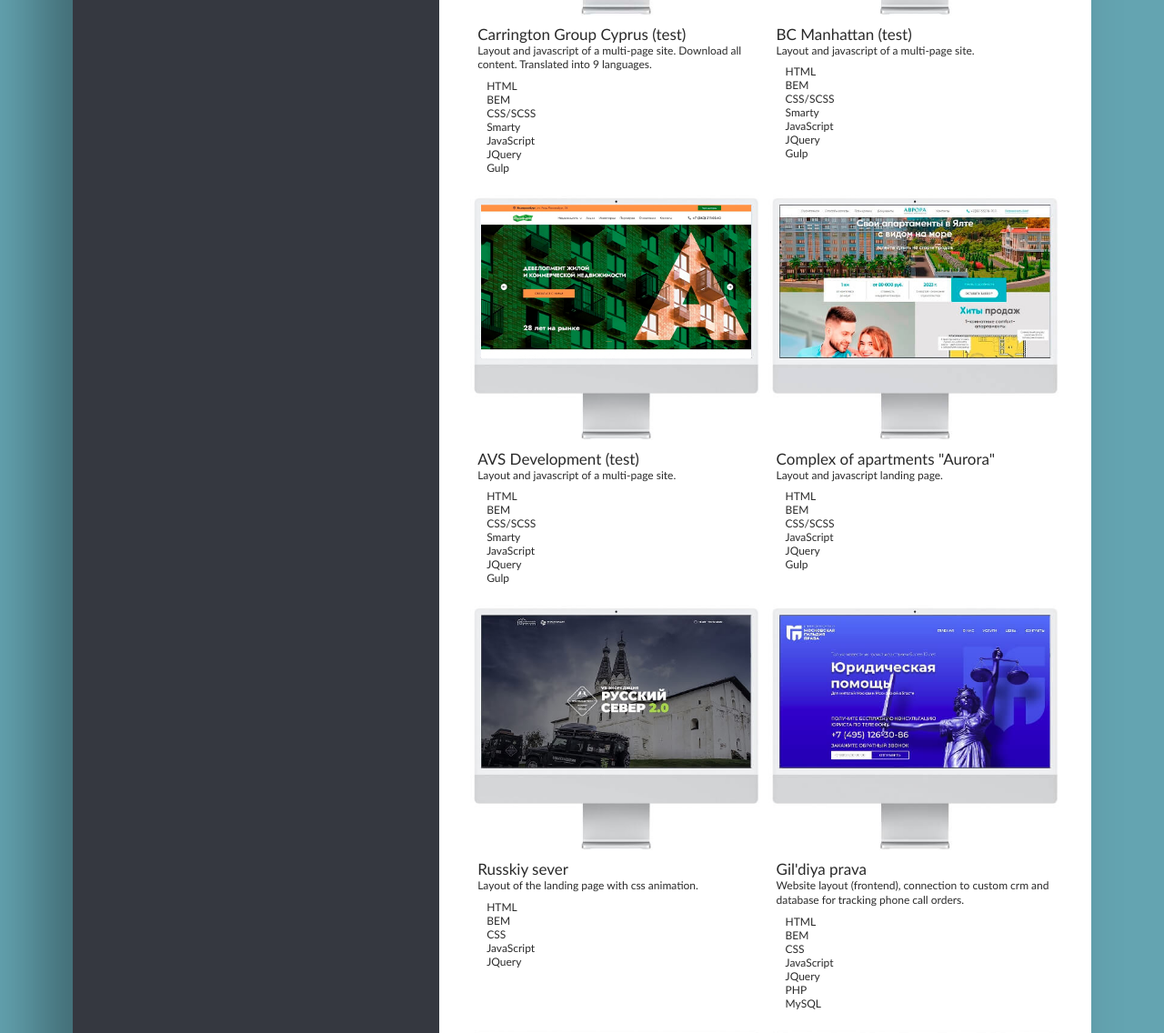
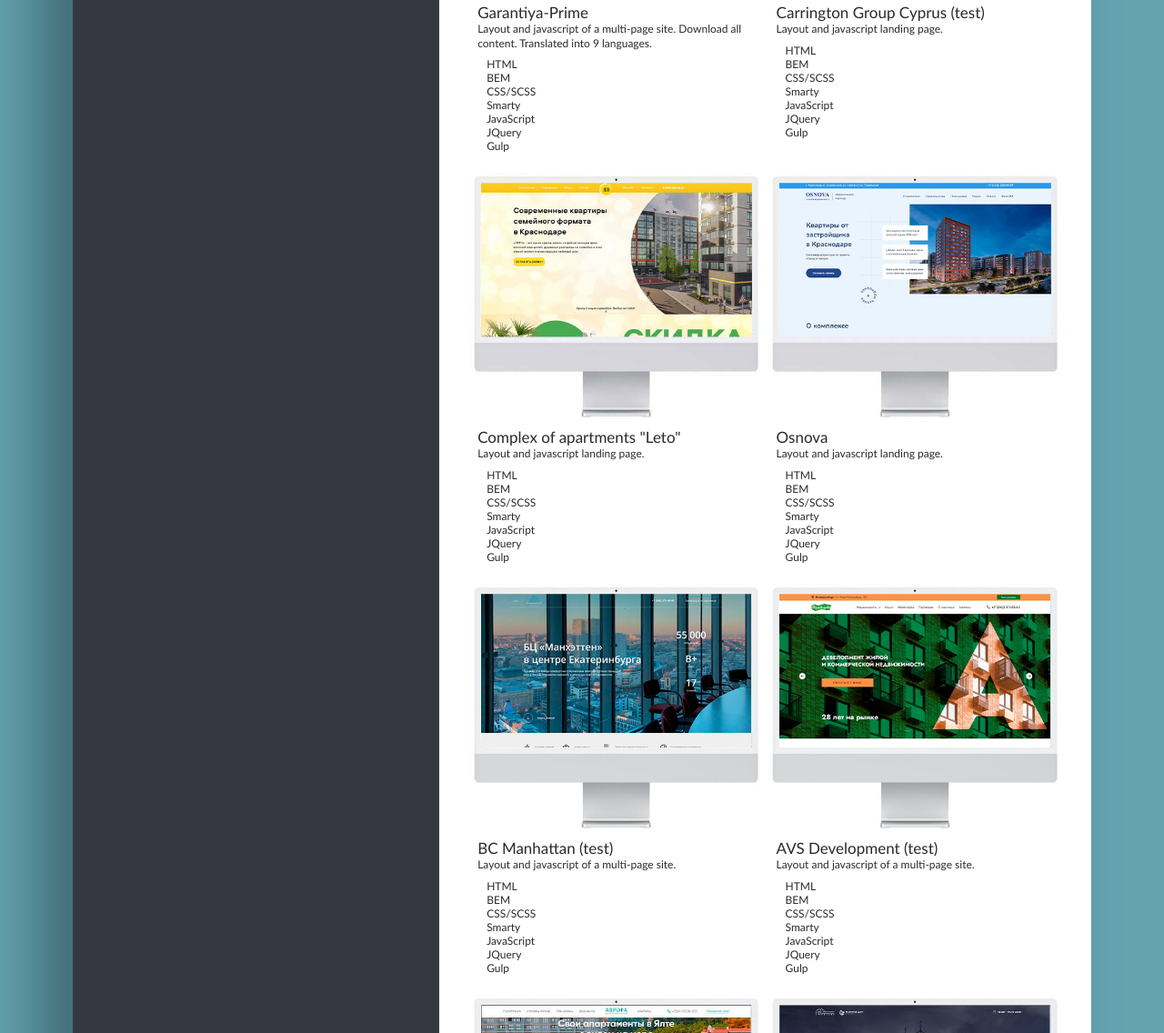
Before and after one commit to dimitos/rsschool-cv, a plain HTML site: page index.html in a window 1280 px wide. Shown: the part 1755-2891 px from the top of the page at 91% size. Drawn offline with nearby package versions, Linux system fonts and the light colour scheme.

Commit message:
feat: change portfolio

```diff
--- a/index.html
+++ b/index.html
@@ -166,13 +166,29 @@
                             <div class="title-wrap title-flowerblue">
                                 <h2 class="section__title" id="portfolio">Portfolio</h2>
                             </div>
-                            <ul>
-                                <li>
-                                    These are my other work and study projects:
-                                    <a href="https://domdev.ru/projects" target="_blank" title="Projects">Projects</a>
-                                </li>
-                            </ul>
                             <div class="pane">
+                                <div class="pane__item">
+                                    <div class="pane__item-wr">
+                                        <a href="https://garantiya-prime.ru/" target="_blank" title="Garantiya-Prime">
+                                            <div class="pane__item-img">
+                                                <img src="images/img_112.jpg" alt="portfolio" width="241" height="210">
+                                            </div>
+                                        </a>
+                                        <div class="pane__item-inner">
+                                            <h5 class="pane__item-title">Garantiya-Prime</h5>
+                                            <p class="pane__item-txt">Layout and javascript of a multi-page site. Download all content. Translated into 9 languages.</p>
+                                            <ul class="pane__item-list">
+                                                <li>HTML</li>
+                                                <li>BEM</li>
+                                                <li>CSS/SCSS</li>
+                                                <li>Smarty</li>
+                                                <li>JavaScript</li>
+                                                <li>JQuery</li>
+                                                <li>Gulp</li>
+                                            </ul>
+                                        </div>
+                                    </div>
+                                </div>
                                 <div class="pane__item">
                                     <div class="pane__item-wr">
                                         <a href="https://carrington.intopweb.ru/" target="_blank" title="Carrington Group">
@@ -182,7 +198,51 @@
                                         </a>
                                         <div class="pane__item-inner">
                                             <h5 class="pane__item-title">Carrington Group Cyprus (test)</h5>
-                                            <p class="pane__item-txt">Layout and javascript of a multi-page site. Download all content. Translated into 9 languages.</p>
+                                            <p class="pane__item-txt">Layout and javascript landing page.</p>
+                                            <ul class="pane__item-list">
+                                                <li>HTML</li>
+                                                <li>BEM</li>
+                                                <li>CSS/SCSS</li>
+                                                <li>Smarty</li>
+                                                <li>JavaScript</li>
+                                                <li>JQuery</li>
+                                                <li>Gulp</li>
+                                            </ul>
+                                        </div>
+                                    </div>
+                                </div>
+                                <div class="pane__item">
+                                    <div class="pane__item-wr">
+                                        <a href="https://xn----jtbbqgt1a.xn--p1ai/" target="_blank" title="Complex of apartments Leto">
+                                            <div class="pane__item-img">
+                                                <img src="images/img_110.jpg" alt="portfolio" width="241" height="210">
+                                            </div>
+                                        </a>
+                                        <div class="pane__item-inner">
+                                            <h5 class="pane__item-title">Complex of apartments "Leto"</h5>
+                                            <p class="pane__item-txt">Layout and javascript landing page.</p>
+                                            <ul class="pane__item-list">
+                                                <li>HTML</li>
+                                                <li>BEM</li>
+                                                <li>CSS/SCSS</li>
+                                                <li>Smarty</li>
+                                                <li>JavaScript</li>
+                                                <li>JQuery</li>
+                                                <li>Gulp</li>
+                                            </ul>
+                                        </div>
+                                    </div>
+                                </div>
+                                <div class="pane__item">
+                                    <div class="pane__item-wr">
+                                        <a href="https://krd-ra.intopweb.ru/" target="_blank" title="Osnova">
+                                            <div class="pane__item-img">
+                                                <img src="images/img_111.jpg" alt="portfolio" width="241" height="210">
+                                            </div>
+                                        </a>
+                                        <div class="pane__item-inner">
+                                            <h5 class="pane__item-title">Osnova</h5>
+                                            <p class="pane__item-txt">Layout and javascript landing page.</p>
                                             <ul class="pane__item-list">
                                                 <li>HTML</li>
                                                 <li>BEM</li>
@@ -276,28 +336,6 @@
                                                 <li>CSS</li>
                                                 <li>JavaScript</li>
                                                 <li>JQuery</li>
-                                            </ul>
-                                        </div>
-                                    </div>
-                                </div>
-                                <div class="pane__item">
-                                    <div class="pane__item-wr">
-                                        <a href="https://gildiyaprava.ru/" target="_blank" title="Gil'diya prava">
-                                            <div class="pane__item-img">
-                                                <img src="images/img_101.jpg" alt="portfolio" width="241" height="210">
-                                            </div>
-                                        </a>
-                                        <div class="pane__item-inner">
-                                            <h5 class="pane__item-title">Gil'diya prava</h5>
-                                            <p class="pane__item-txt">Website layout (frontend), connection to custom crm and database for tracking phone call orders.</p>
-                                            <ul class="pane__item-list">
-                                                <li>HTML</li>
-                                                <li>BEM</li>
-                                                <li>CSS</li>
-                                                <li>JavaScript</li>
-                                                <li>JQuery</li>
-                                                <li>PHP</li>
-                                                <li>MySQL</li>
                                             </ul>
                                         </div>
                                     </div>
```
Also changed, not shown: images/img_101.jpg (deleted), images/img_110.jpg (added), images/img_111.jpg (added), images/img_112.jpg (added).
